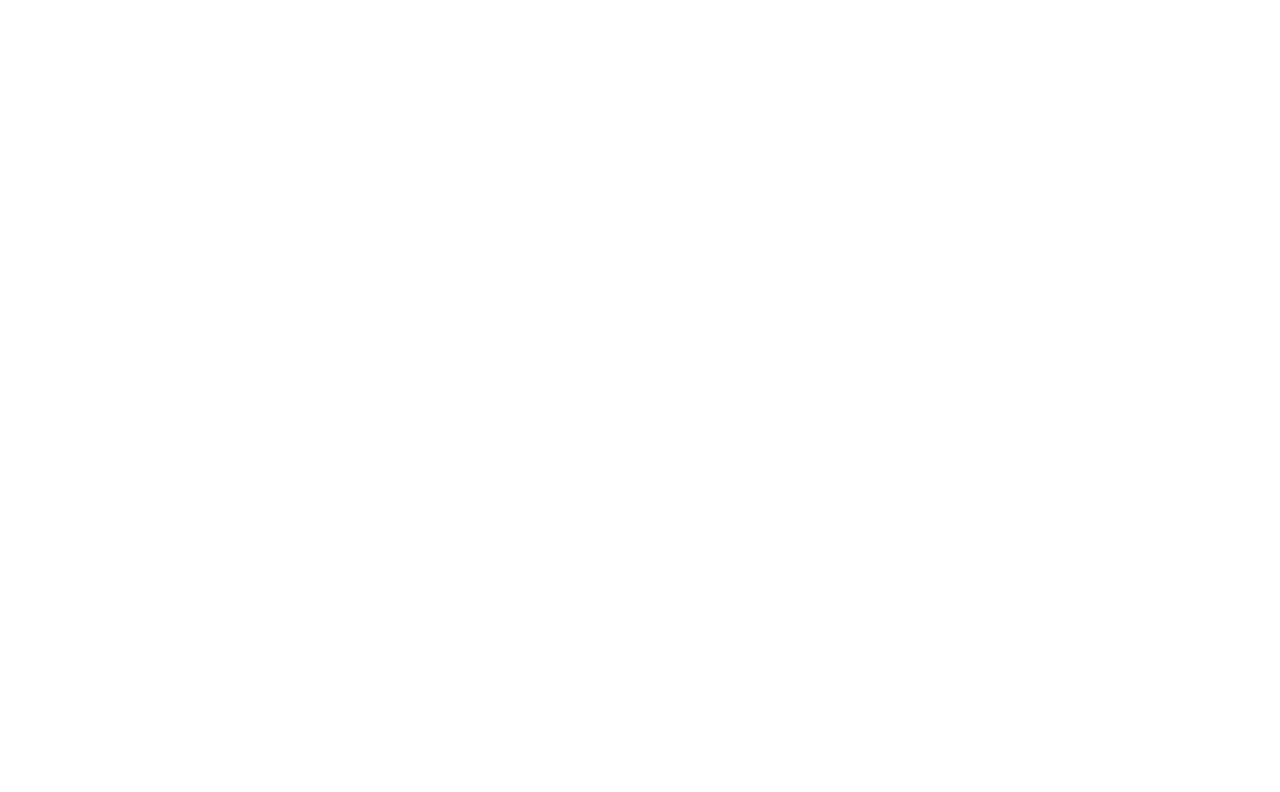
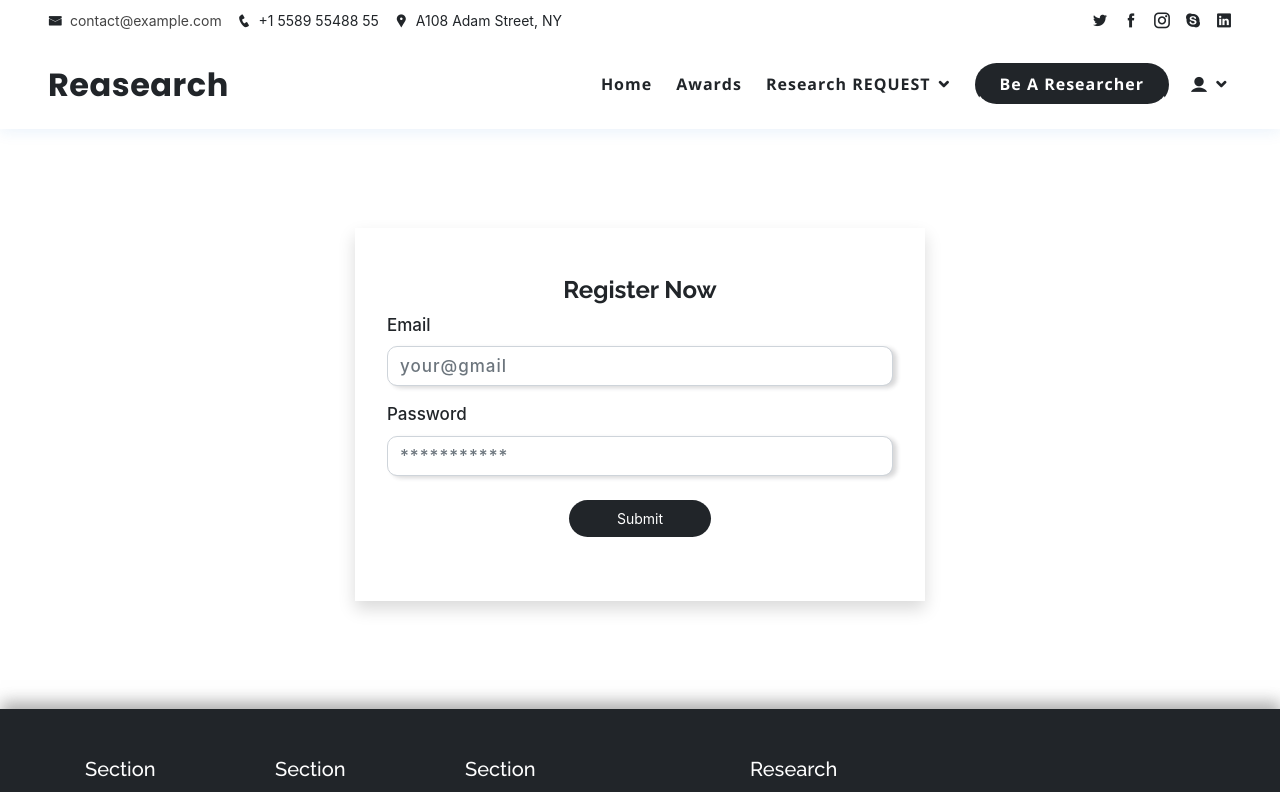
Before and after one commit to Ripon876/research-frontend, a React (Create React App) app: page /signup in a window 1280 px wide. Before the commit this address had no page. Shown: the top 792 px of the page. Built offline with nearby package versions, Linux system fonts and the light colour scheme.

Commit message:
signup page added

```diff
--- a/src/App.js
+++ b/src/App.js
@@ -6,6 +6,7 @@
 import PublishAnArticlePage from './pages/PublishAnArticlePage';
 import BeAResearcherPage from './pages/BeAResearcherPage';
 import LoginPage from './pages/LoginPage';
+import SignUpPage from './pages/SignUpPage';
 import ResearchPage from './pages/ResearchPage';
 import PublicationPage from './pages/PublicationPage';
 import DashBoard from './pages/DashBoard';
@@ -21,6 +22,7 @@
       <Route path='/research-my-problem' element={<ResearchMyProblemPage />} />
       <Route path='/publication-request' element={<PublishAnArticlePage />} />
       <Route path='/be-a-researcher' element={<BeAResearcherPage />} />
+      <Route path='/signup' element={<SignUpPage />} />
       <Route path='/login' element={<LoginPage />} />
       <Route path='/research' element={<ResearchPage />} />
       <Route path='/publication' element={<PublicationPage />} />
--- a/src/components/header/Header.jsx
+++ b/src/components/header/Header.jsx
@@ -24,7 +24,13 @@
               <li><Link to="/be-a-researcher" class="btn px-4 py-2 rounded-pill" style={{
                   background: 'rgb(33 37 41)',
                   color: 'white'}} >Be A Researcher</Link></li>
-              <li><Link to="/login"><i class="icofont-ui-user"></i> {/*<i class="icofont-login"></i>*/}</Link></li>
+              {/*<li><Link to="/login"><i class="icofont-ui-user"></i> </Link> </li>*/}
+              <li className="drop-down"><Link to="/"><i class="icofont-ui-user"></i></Link>
+                <ul>
+                  <li><Link to="/signup">Sign Up</Link></li>
+                  <li><Link to="/login">Login</Link></li>
+                </ul>
+              </li>
             </ul>
           </nav>
         </div>
--- /dev/null
+++ b/src/components/sign-up/SignUp.jsx
@@ -0,0 +1,41 @@
+import React from 'react';
+import './SignUp.css';
+
+function SignUp() {
+	return (
+		<>
+		<section  className="mt-5 login">
+	      <div className="container py-5">
+
+	        <div className="row">
+
+	          <div className="col-md-6 offset-md-3 px-4 py-5 shadow">
+	            <div className="box mx-2">
+	              <form>
+	              <h4 className="font-weight-bold text-capitalize text-center">Register Now</h4>
+
+	              <div className="form-group">
+	                <label>Email</label>
+	                <input type="email" name="Email" className="form-control" placeholder="your@gmail" />
+	              </div>
+
+	              <div className="form-group">
+	                <label>Password</label>
+	                <input type="Password" name="Password" className="form-control" placeholder="***********" />
+	              </div>
+	              <div className="form-group mt-4 text-center">
+	                <input type="submit" name="submit" className="btn btn-primary btn-sm px-5 py-2 rounded-pill subBtn" placeholder="Password" />
+	              </div>
+	            </form>
+	            </div>
+	          </div>
+
+
+	        </div>
+	      </div>
+	    </section>
+		</>
+	)
+}
+
+export default SignUp;
--- /dev/null
+++ b/src/pages/SignUpPage.jsx
@@ -0,0 +1,17 @@
+import Header from  '../components/header/Header';
+import SignUp from  '../components/sign-up/SignUp';
+import Footer from  '../components/footer/Footer';
+
+
+function SignUpPage() {
+	return (
+		<div>
+			<Header />
+			<div className='my-4 pt-5'></div>
+			<SignUp />
+			<Footer />
+		</div>
+	)
+}
+
+export default SignUpPage;
```
Also changed, not shown: src/components/sign-up/SignUp.css (added).
